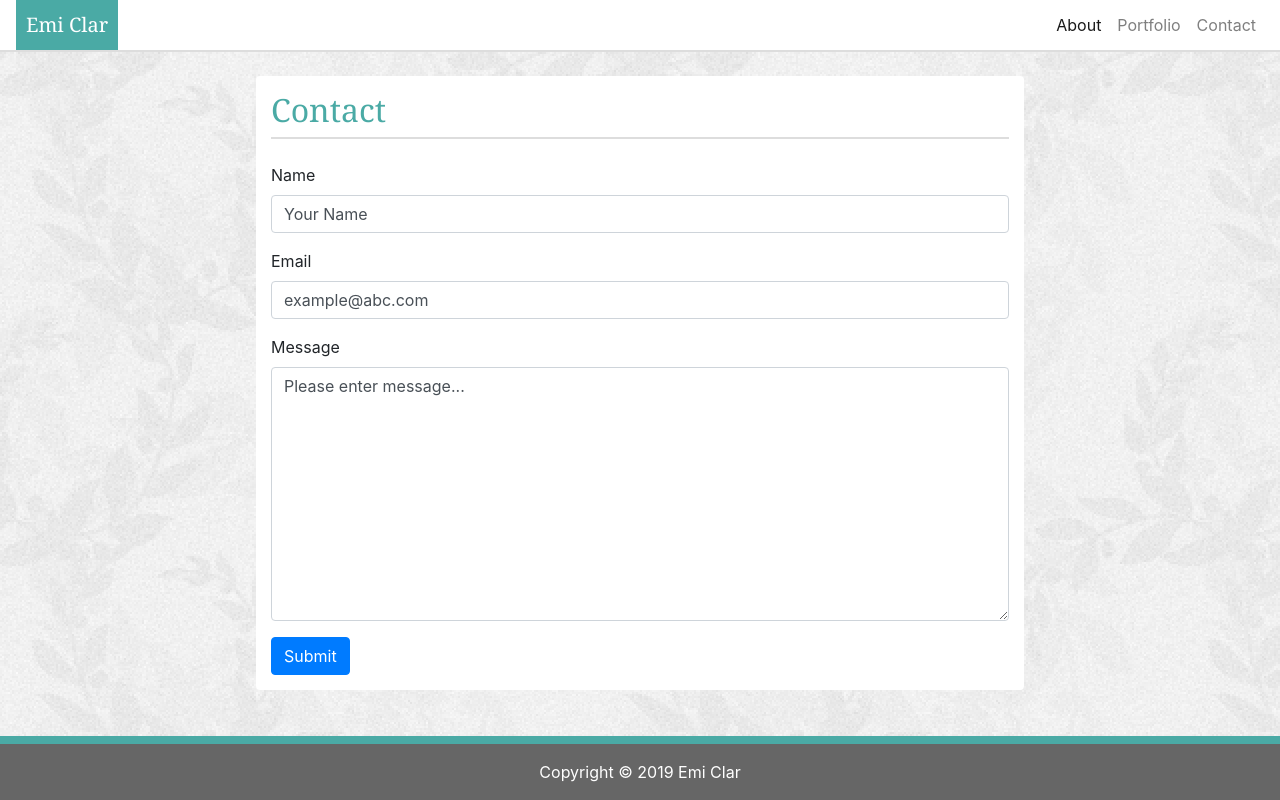
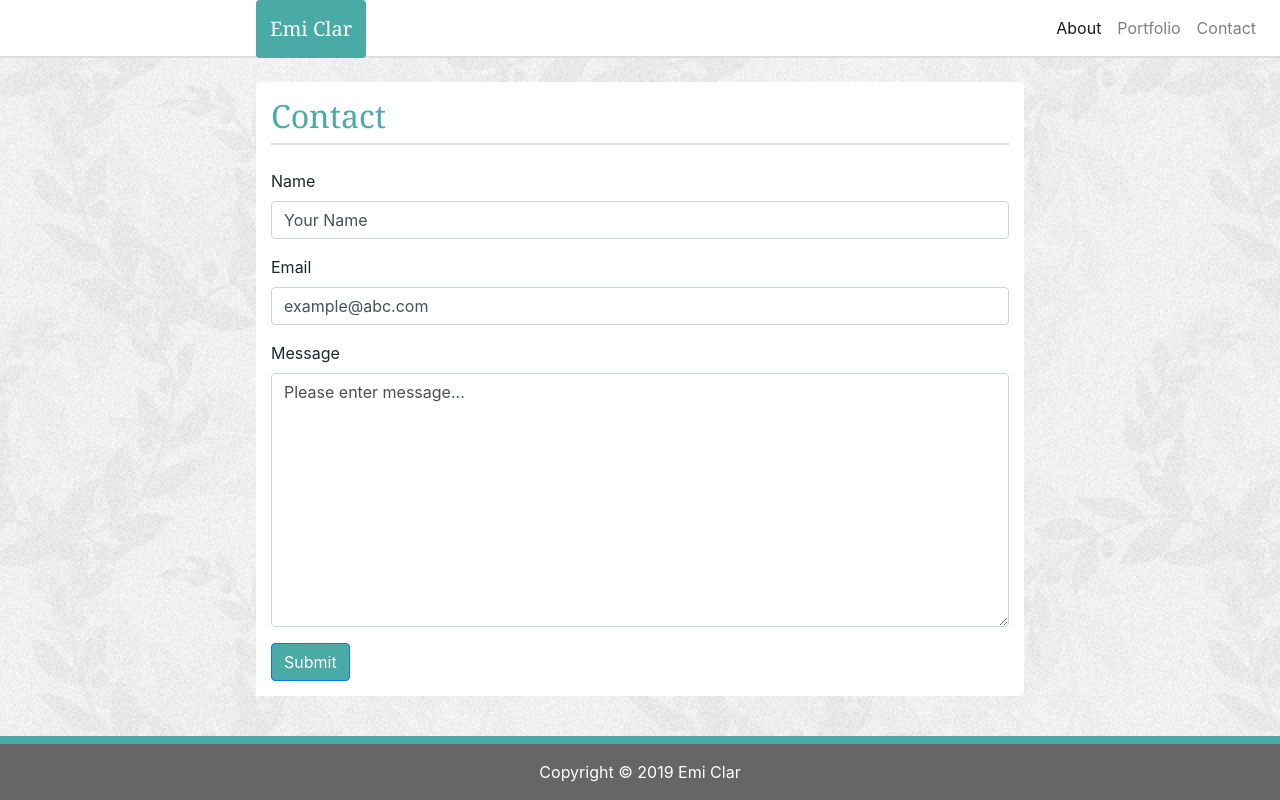
Before and after one commit to Emi-dev/HW2-Responsive-Portfolio, a plain HTML site: page contact.html in a window 1280 px wide. Drawn offline with nearby package versions, Linux system fonts and the light colour scheme.

Commit message:
Adjusted the position of my name (navbar-brand) according to the screen size. Changed the color of the submit button to teal. Added comments in all files.

```diff
--- a/assets/css/style.css
+++ b/assets/css/style.css
@@ -7,13 +7,16 @@ nav {
     border-bottom: 2px solid #dddddd;
 }
 
+/* style for my name (navbar-brand) on the navigation bar */
 #myName {
     font-family: Georgia, 'Times New Roman', Times, serif;
     color: #ffffff;
     background-color: #4aaaa5;
     text-align: center;
     margin: 0;
-    padding: 0.5em;
+    padding: 0.7em;
+    position: absolute;
+    top: 0;
 }
 
 .container {
@@ -22,19 +25,23 @@ nav {
     padding: 15px;
 }
 
+/* style for the header part of main contents (About Me, Portfolio, Contact) */
 header {
     font-family: Georgia, 'Times New Roman', Times, serif;
     color: #4aaaa5;
     border-bottom: 2px solid #dddddd;
 }
 
+/* parent element of the image and caption (.figure-caption) in the portfolio page */
 figure {
     position: relative;
 }
 
+/* style for the figure-caption (image label) in the portfolio page */
 .figure-caption {
     background-color: #4aaaa5;
     color: #ffffff;
+    font-family: Georgia, 'Times New Roman', Times, serif;
     text-align: center;
     position: absolute;
     bottom: 5%;
@@ -52,35 +59,65 @@ footer {
 
 /* extra small screen */
 @media screen and (max-width: 575px) {
+    /* adjust the width of the container (main contents division) according to the screen size */
     .container {
         width: 90%;
+    }
+
+    /* adjust the position of myName(navbar-brand) according to the screen size */
+    #myName {
+        left: 5%;
     }
 }
 
 /*  small screen */
 @media screen and (min-width: 576px) {
+    /* adjust the width of the container (main contents division) according to the screen size */
     .container {
         width: 80%;
+    }
+
+    /* adjust the position of myName(navbar-brand) according to the screen size */
+    #myName {
+        left: 10%;
     }
 }
 
 /* medium screen */
 @media screen and (min-width: 768px) {
+    /* adjust the width of the container (main contents division) according to the screen size */
     .container {
         width: 70%;
+    }
+
+    /* adjust the position of myName(navbar-brand) according to the screen size */
+    #myName {
+        left: 15%;
     }
 }
 
 /* large screen */
 @media screen and (min-width: 992px) {
+    /* adjust the width of the container (main contents division) according to the screen size */
     .container {
         width: 75%;
+    }
+
+    /* adjust the position of myName(navbar-brand) according to the screen size */
+    #myName {
+        left: 12.5%;
     }
 }
 
 /* extra large screen */
 @media screen and (min-width: 1200px) {
+    /* adjust the width of the container (main contents division) according to the screen size */
     .container {
         width: 60%;
     }
+
+    /* adjust the position of myName(navbar-brand) according to the screen size */
+    #myName {
+        left: 20%;
+    }
 }
--- a/contact.html
+++ b/contact.html
@@ -1,4 +1,5 @@
 <!DOCTYPE html>
+<!-- h-100 class specified for sticky footer -->
 <html lang="en" class="h-100">
 
     <head>
@@ -11,10 +12,11 @@
         <title>Contact</title>
     </head>
 
+    <!-- d-flex, flex-column, h-100 classes specified for sticky footer -->
     <body class="d-flex flex-column h-100">
-        <nav class="navbar navbar-expand-lg navbar-light py-0">
+        <nav class="navbar navbar-expand-lg navbar-light py-2">
             <div class="navbar-header">
-                <a id="myName" class="navbar-brand" href="#">Emi Clar</a>
+                <a id="myName" class="navbar-brand rounded" href="#">Emi Clar</a>
             </div>
 
             <button class="navbar-toggler" type="button" data-toggle="collapse" data-target="#navbarNav" aria-controls="navbarNav" aria-expanded="false" aria-label="Toggle navigation">
@@ -58,7 +60,7 @@
                     <textarea id="message" class="form-control" name="message" rows="10" onfocus="this.value=''">Please enter message...</textarea>
                 </div>
 
-                <button type="submit" class="btn btn-primary">Submit</button>
+                <button type="submit" class="btn btn-primary" style="background-color: #4aaaa5;">Submit</button>
             </form>
         </div>
 
```
Also changed, not shown: index.html (+4 -2 lines), portfolio.html (+4 -2 lines).
